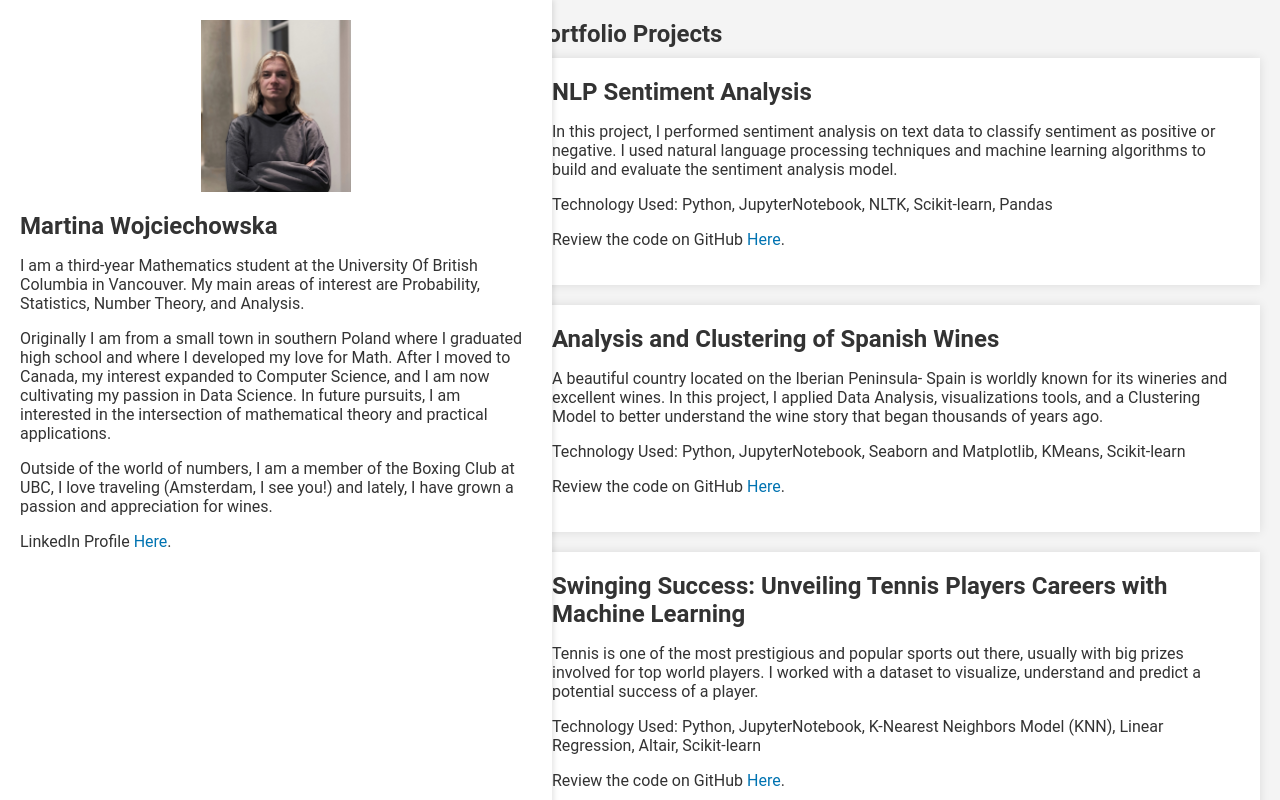
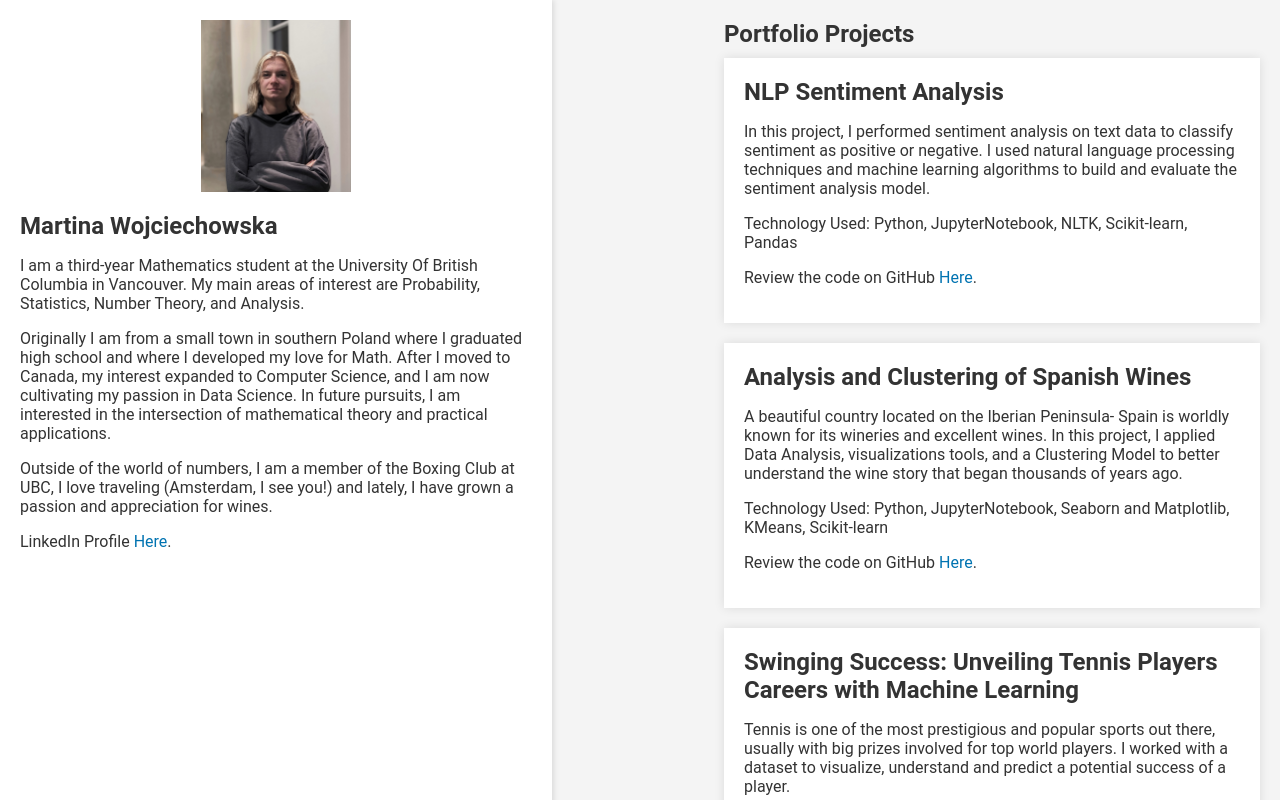
Before and after one commit to Martina-Ewa/martina-ewa.github.io, a plain HTML site: page index.html in a window 1280 px wide. Drawn offline with Linux system fonts and the light colour scheme.

Commit message:
Update index.html

```diff
--- a/index.html
+++ b/index.html
@@ -48,7 +48,7 @@
         }
 
         #right-column {
-            margin-left: 40%; /* Adjusted to align with the end of the left column */
+            margin-left: 55%; /* Adjusted to align with the end of the left column */
             padding: 20px;
             width: 60%; /* Adjusted to take 60% of the viewport width */
             box-sizing: border-box;
```
